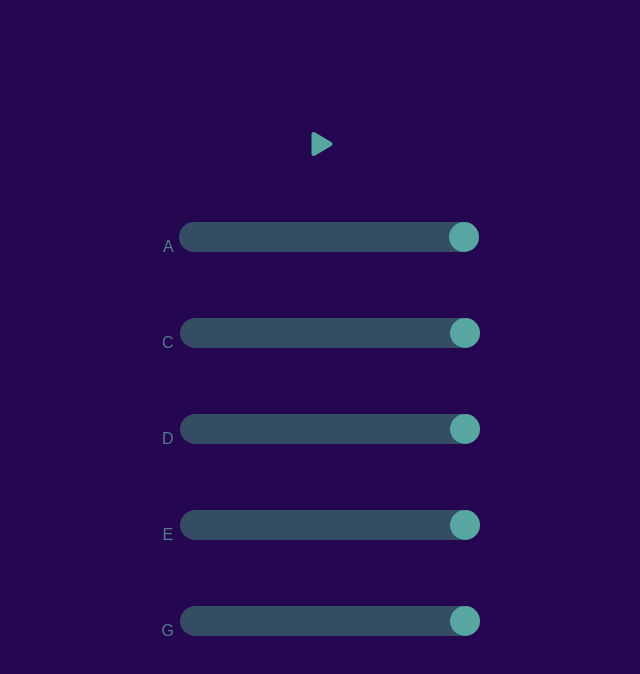
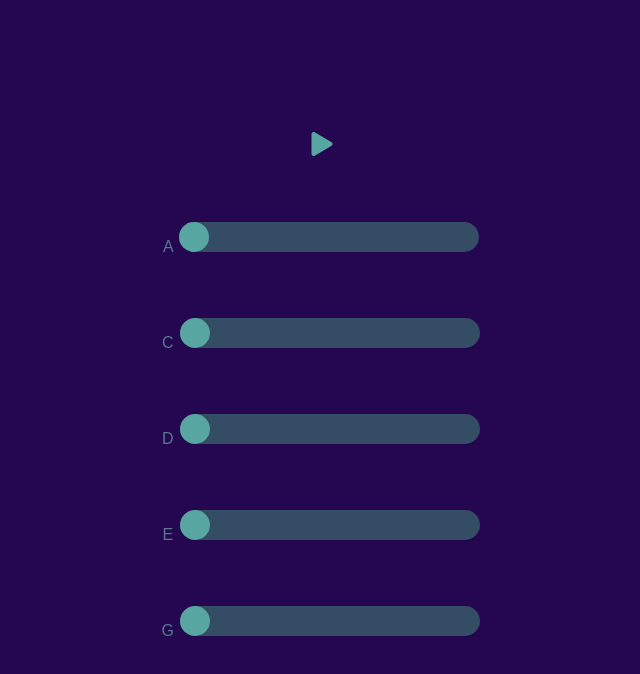
Before and after one commit to toxazol/chordEq, a plain HTML site: page index.html in a window 1280 px wide. Shown: the whole page, without its empty margins (318-958 px from the left). Drawn offline with Linux system fonts and the light colour scheme.

Commit message:
defualt volume

```diff
--- a/index.html
+++ b/index.html
@@ -13,23 +13,23 @@
     <div class="equalizer">
       <div class="slider-container">
         <label>A</label>
-        <input type="range" min="0" max="0.1" step="0.001" value="1" class="slider" data-note="A">
+        <input type="range" min="0" max="0.1" step="0.001" value="0" class="slider" data-note="A">
       </div>
       <div class="slider-container">
         <label>C</label>
-        <input type="range" min="0" max="0.1" step="0.001" value="1" class="slider" data-note="C">
+        <input type="range" min="0" max="0.1" step="0.001" value="0" class="slider" data-note="C">
       </div>
       <div class="slider-container">
         <label>D</label>
-        <input type="range" min="0" max="0.1" step="0.001" value="1" class="slider" data-note="D">
+        <input type="range" min="0" max="0.1" step="0.001" value="0" class="slider" data-note="D">
       </div>
       <div class="slider-container">
         <label>E</label>
-        <input type="range" min="0" max="0.1" step="0.001" value="1" class="slider" data-note="E">
+        <input type="range" min="0" max="0.1" step="0.001" value="0" class="slider" data-note="E">
       </div>
       <div class="slider-container">
         <label>G</label>
-        <input type="range" min="0" max="0.1" step="0.001" value="1" class="slider" data-note="G">
+        <input type="range" min="0" max="0.1" step="0.001" value="0" class="slider" data-note="G">
       </div>
     </div>
   </div>
```
